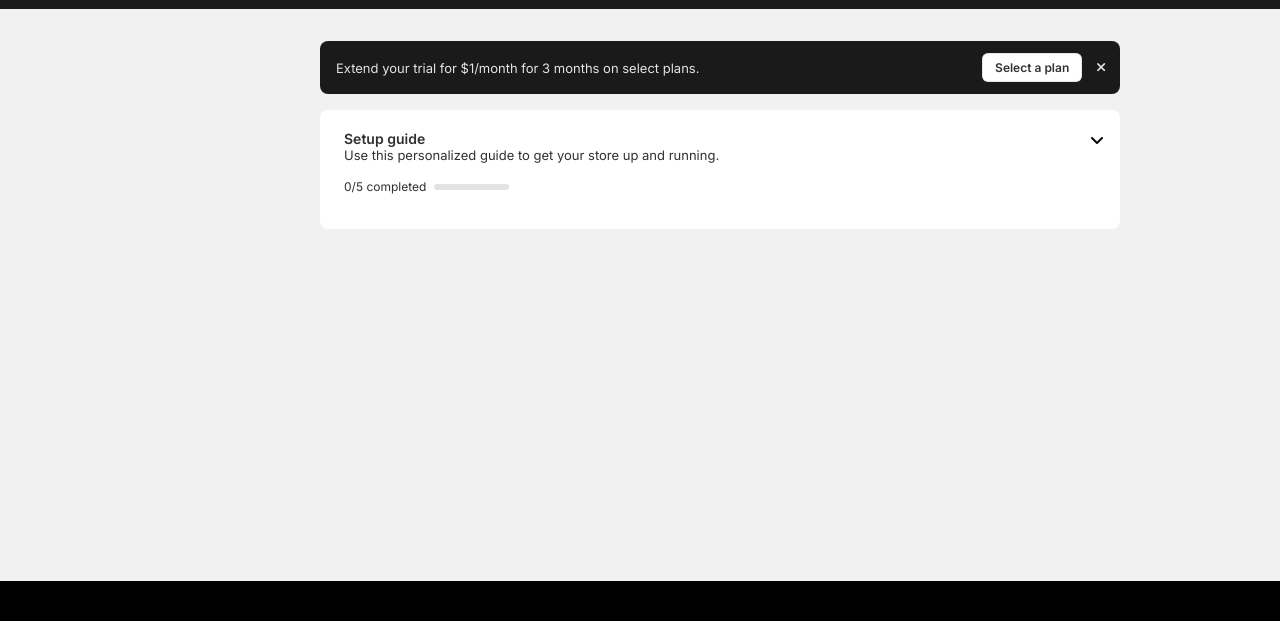
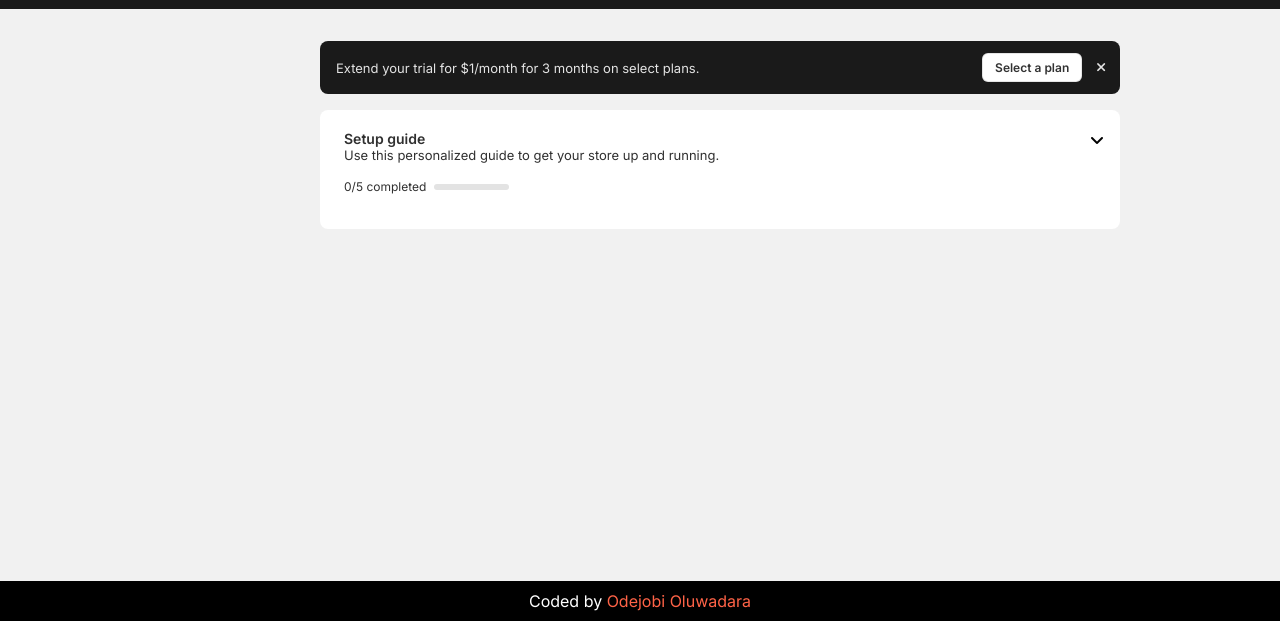
Before and after one commit to oluwadara5000/crushingit-hackathon, a plain HTML site: page index.html in a window 1280 px wide. Shown: the part 429-1050 px from the top of the page. Before the commit the page ends 1010 px from the top, so only its background shows below. Drawn offline with Linux system fonts and the light colour scheme.

Commit message:
Done and decorous

```diff
--- a/index.html
+++ b/index.html
@@ -255,6 +255,10 @@
       </div>
     </div>
   </section>
+
+  <div class="attribution">
+    <p>Coded by <a href="https://github.com/oluwadara5000"><span>Odejobi Oluwadara</span></a></p>
+  </div>
   <script src="script.js"></script>
 </body>
 
--- a/script.js
+++ b/script.js
@@ -447,15 +447,9 @@ checkbox5.addEventListener("change", function () {
     fiveSpan.style.display = "none";
     fiveButton.style.display = "none";
     fiveImg.style.display = "none";
-    // fiveP.style.display = "block";
-    // fiveSpan.style.display = "block";
-    // fiveButton.style.display = "block";
-    // fiveImg.style.display = "block";
     fiveDiv.style.backgroundColor = "transparent";
     fiveDiv.style.borderRadius = "0";
     fiveDiv.style.marginBottom = "15px";
-    // fiveDiv.style.backgroundColor = "#F3F3F3";
-    // fiveDiv.style.borderRadius = "10px";
     progressBar.style.width = "100%";
     stepNumber.innerHTML = "5";
 
@@ -479,15 +473,9 @@ checkbox5.addEventListener("change", function () {
     fiveSpan.style.display = "block";
     fiveButton.style.display = "block";
     fiveImg.style.display = "block";
-    // fiveP.style.display = "none";
-    // fiveSpan.style.display = "none";
-    // fiveButton.style.display = "none";
-    // fiveImg.style.display = "none";
     fiveDiv.style.backgroundColor = "#F3F3F3";
     fiveDiv.style.borderRadius = "10px";
     fiveDiv.style.marginBottom = "15px";
-    // fiveDiv.style.backgroundColor = "transparent";
-    // fiveDiv.style.borderRadius = "0";
     progressBar.style.width = "80%";
     stepNumber.innerHTML = "4";
 
@@ -508,15 +496,3 @@ checkbox5.addEventListener("change", function () {
      }
   }
 });
-
-
-function myFunction(x) {
-  if (x.matches) { // If media query matches
-    oneImg.classList.add ("media-query-image")
-  } else {
-
-  }
-}
-
-var x = window.matchMedia("(max-width: 390px)")
-myFunction(x) // Call listener function at run time
--- a/style.css
+++ b/style.css
@@ -11,6 +11,24 @@ html,
 body {
   background-color: #000000;
   width: 100%;
+}
+
+.attribution{
+  color: #fff;
+  text-align: center;
+  margin: 10px 0;
+}
+
+.attribution span{
+  color: tomato;
+}
+
+.attribution span:hover{
+  color: #fff;
+}
+
+.attribution a{
+  text-decoration: none;
 }
 
 section {
@@ -297,7 +315,6 @@ input:focus {
 }
 
 .round label {
-  /* background-color: red; */
   border: 2.5px dashed black;
   border-radius: 50%;
   height: 22px;
@@ -654,24 +671,6 @@ input:focus {
 /*  */
 /*  */
 /*  */
-/*  */
-/*  */
-/*  */
-/*  */
-/*  */
-/*  */
-/*  */
-/*  */
-/*  */
-/*  */
-/*  */
-/*  */
-/*  */
-/*  */
-/*  */
-/*  */
-/*  */
-/*  */
 /* MEDIA QUERIES */
 /* FOR SCREENS 390px and BELOW */
 @media screen and (max-width: 390px) {
@@ -679,7 +678,6 @@ input:focus {
     width: 100%;
     margin: auto;
     height: 100vh;
-    /* margin-top: 55px; */
   }
 
   #desktop-logo {
@@ -767,22 +765,6 @@ input:focus {
   }
 }
 
-/*  */
-/*  */
-/*  */
-/*  */
-/*  */
-/*  */
-/*  */
-/*  */
-/*  */
-/*  */
-/*  */
-/*  */
-/*  */
-/*  */
-/*  */
-/*  */
 /*  */
 /*  */
 /*  */
@@ -888,22 +870,6 @@ input:focus {
   }
 }
 
-/*  */
-/*  */
-/*  */
-/*  */
-/*  */
-/*  */
-/*  */
-/*  */
-/*  */
-/*  */
-/*  */
-/*  */
-/*  */
-/*  */
-/*  */
-/*  */
 /*  */
 /*  */
 /*  */
```
